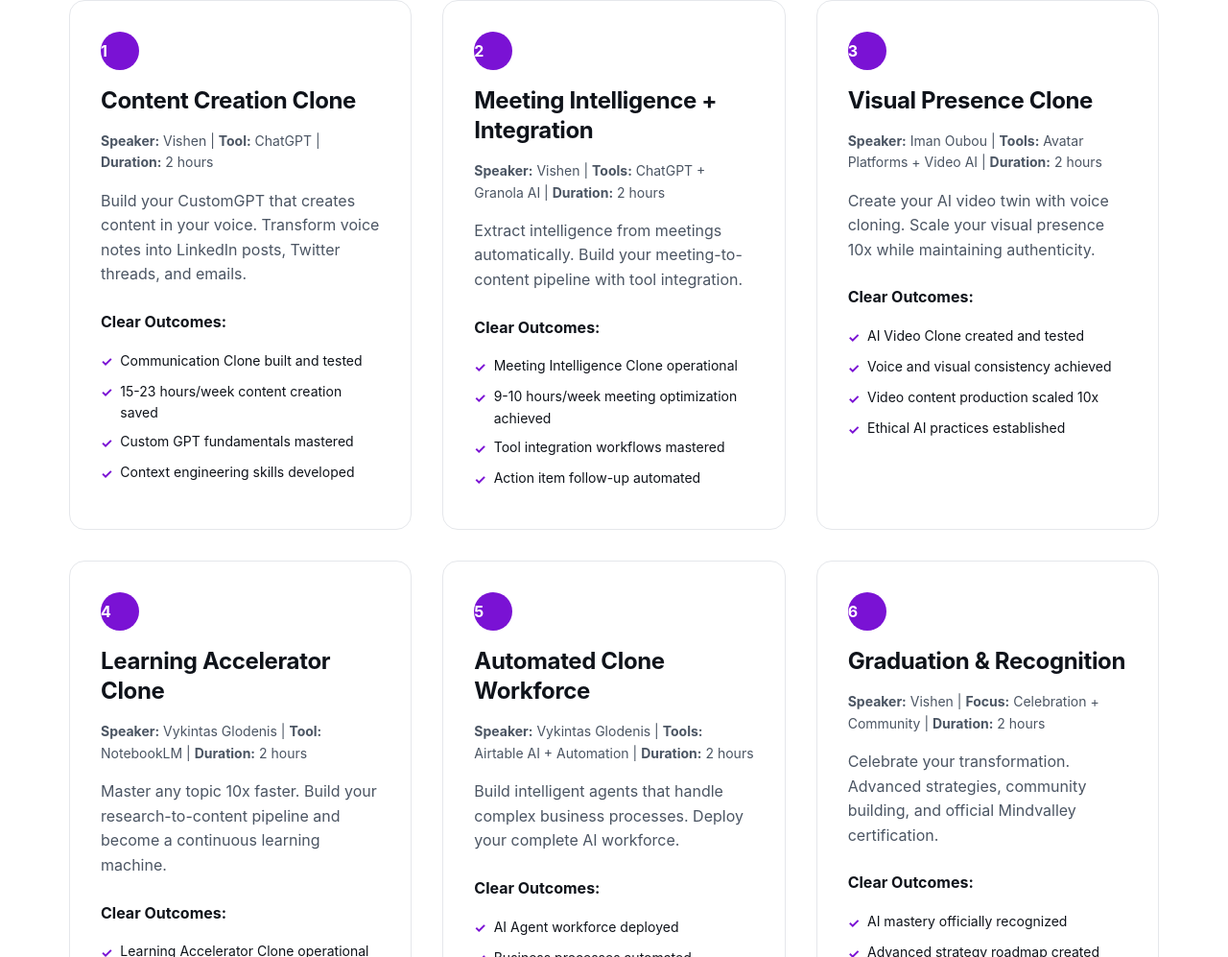
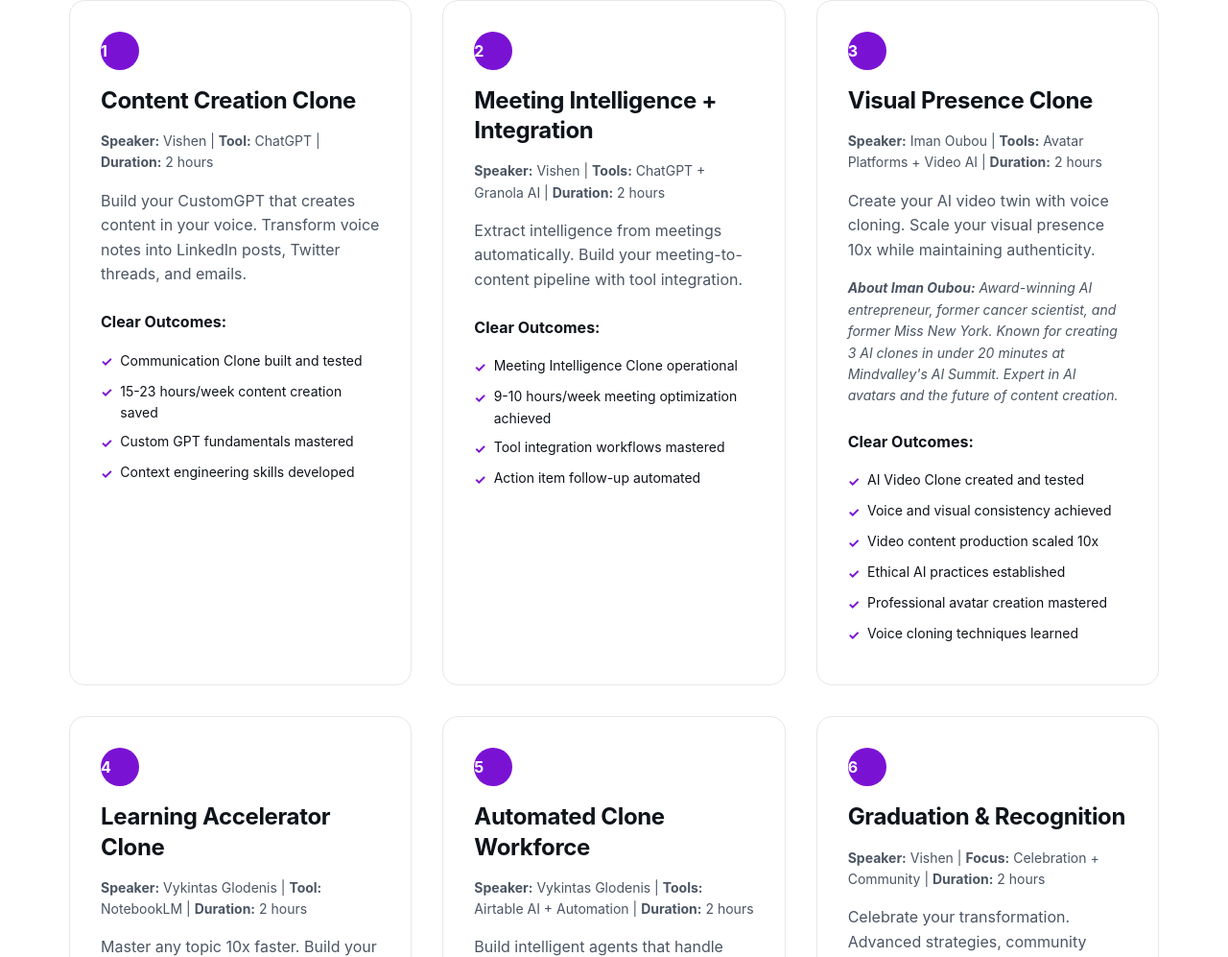
Before and after one commit to elizaguide/web, a plain HTML site: page mastery/ai/acc/index.html in a window 1280 px wide. Shown: the part 1169-2166 px from the top of the page at 96% size. Drawn offline with Linux system fonts and the light colour scheme; a web font is replaced by a local one.

Commit message:
Enhanced Iman Oubou session with detailed bio and additional outcomes

```diff
--- a/mastery/ai/acc/index.html
+++ b/mastery/ai/acc/index.html
@@ -437,9 +437,12 @@
           <div class="day-meta">
             <strong>Speaker:</strong> Iman Oubou | <strong>Tools:</strong> Avatar Platforms + Video AI | <strong>Duration:</strong> 2 hours
           </div>
-          <p class="body" style="color: var(--muted-text);">
+          <p class="body" style="color: var(--muted-text); margin-bottom: 1rem;">
             Create your AI video twin with voice cloning. Scale your visual presence 10x while maintaining authenticity.
           </p>
+          <div class="body" style="color: var(--muted-text); font-size: 0.875rem; margin-bottom: 1rem; font-style: italic;">
+            <strong>About Iman Oubou:</strong> Award-winning AI entrepreneur, former cancer scientist, and former Miss New York. Known for creating 3 AI clones in under 20 minutes at Mindvalley's AI Summit. Expert in AI avatars and the future of content creation.
+          </div>
           <div class="day-outcomes">
             <strong style="color: var(--body-text);">Clear Outcomes:</strong>
             <ul class="outcome-list">
@@ -447,6 +450,8 @@
               <li>Voice and visual consistency achieved</li>
               <li>Video content production scaled 10x</li>
               <li>Ethical AI practices established</li>
+              <li>Professional avatar creation mastered</li>
+              <li>Voice cloning techniques learned</li>
             </ul>
           </div>
         </div>
```
Also changed, not shown: 3 other files.
